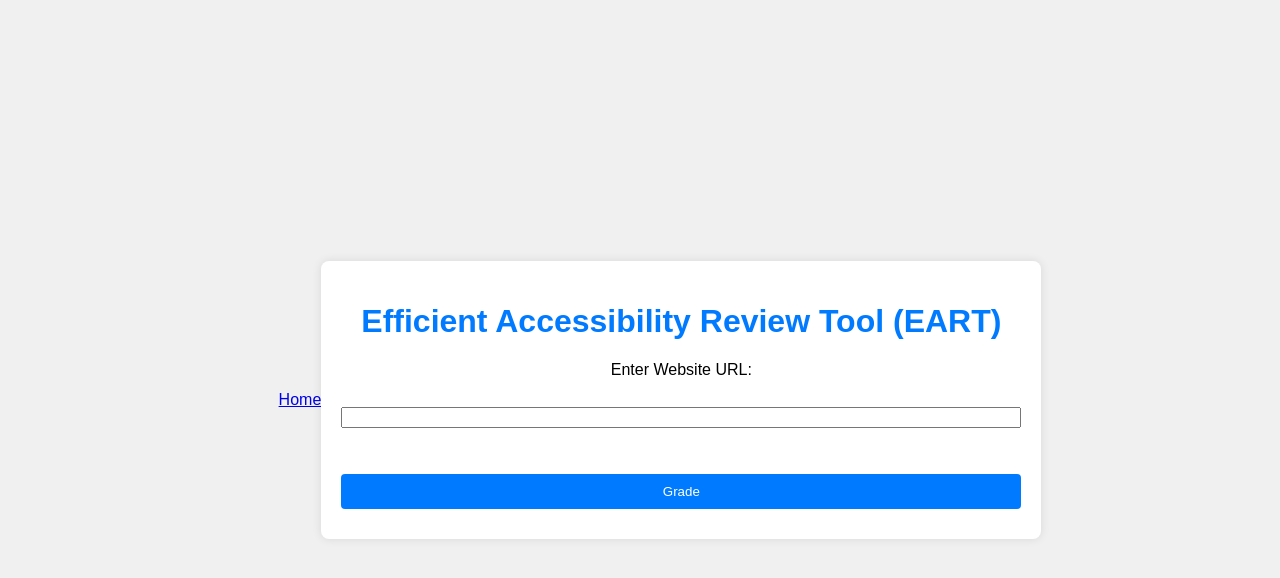
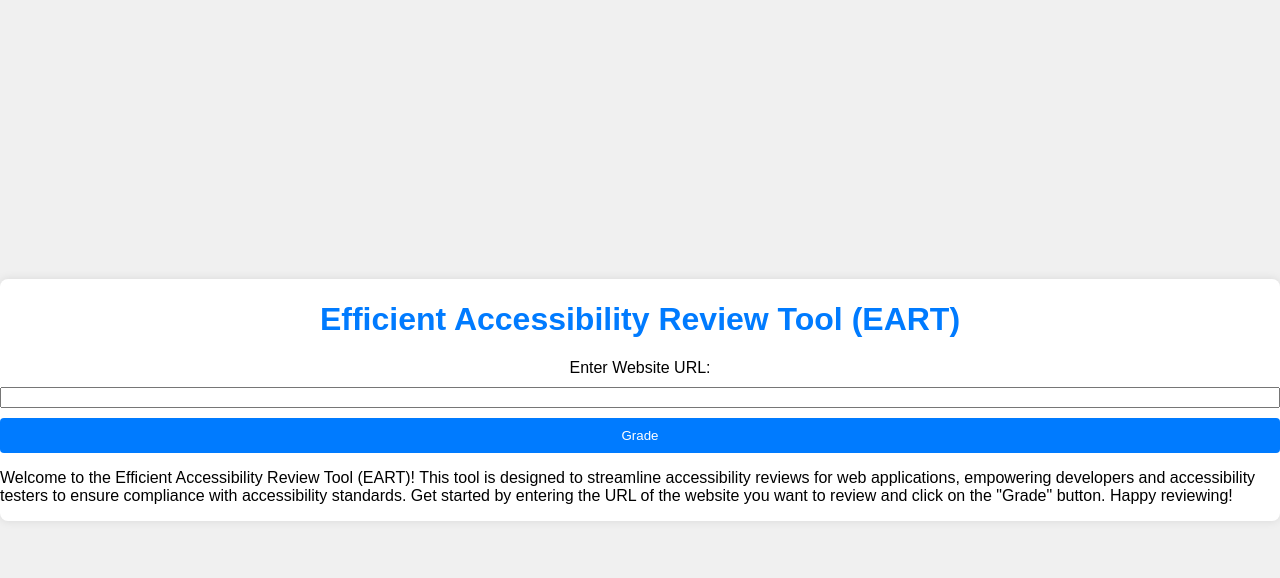
Before and after one commit to wwu-webtech/EART, a Flask app: page / in a window 1280 px wide. Shown: the top 578 px of the page. Run offline with Flask 3, Linux system fonts and the light colour scheme; some libraries are stand-ins or nearby versions.

Commit message:
Update format and adding autofill script

```diff
--- a/static/css/styles.css
+++ b/static/css/styles.css
@@ -1,5 +1,3 @@
-/* styles.css */
-
 /* Global styles */
 body {
     font-family: Arial, sans-serif;
@@ -14,15 +12,23 @@ body {
 
 .container {
     width: 100%;
-    max-width: 1000px;
     margin: auto;
-    padding: 20px;
+    padding: 0;
     background-color: #fff;
     border-radius: 8px;
     box-shadow: 0 0 10px rgba(0, 0, 0, 0.1);
     height: auto;
 }
 
+/* App-specific styles */
+.app-container label {
+    margin-bottom: 10px;
+    color: black; /* Change label text color to black */
+}
+
+.app-container p {
+    color: black; /* Change paragraph text color to black */
+}
 
 h1 {
     color: #007bff;
@@ -52,3 +58,32 @@ input[type="submit"] {
 input[type="submit"]:hover {
     background-color: #0056b3;
 }
+
+/* Result container styles */
+.result-container h2,
+.result-container h3,
+.result-container p,
+.result-container li {
+    color: black; /* Change text color to black */
+}
+
+.result-container table {
+    border-collapse: collapse;
+}
+
+.result-container thead {
+    background-color: white; /* White background for thead */
+}
+
+.result-container th,
+.result-container td {
+    padding: 8px;
+    border: 1px solid black; /* Lighter grey borders */
+    text-align: left;
+    color: black; /* Change column name text color to black */
+    background-color: rgb(235, 235, 235); /* White background for cells */
+}
+
+.result-container th {
+    background-color: #c7c7c7; /* Dark gray background */
+}
--- /dev/null
+++ b/static/js/autofill.js
@@ -0,0 +1,25 @@
+function AutofillOnSubmit(event) {
+    event.preventDefault(); // Prevent default form submission
+    var urlInput = document.getElementById("url");
+    var url = urlInput.value.trim();
+    // Regular expression to match URLs starting with http:// or https://
+    var httpRegex = /^https?:\/\//i;
+    // Regular expression to match known top-level domains
+    var tldRegex = /\.(com|org|net|edu|gov|mil|info|biz|us|uk|co|ca)$/i;
+    // Regular expression to match a trailing "/"
+    var trailingSlashRegex = /\/$/;
+    if (!httpRegex.test(url)) {
+        // If URL does not start with http:// or https://, add "https://"
+        url = "https://" + url;
+    }
+    // Check if the URL contains any known top-level domains or ends with "/"
+    if (!tldRegex.test(url) && !trailingSlashRegex.test(url)) {
+        // If not, submit the form without appending ".com"
+        event.target.submit();
+        return; // Exit the function early
+    }
+    // Update the input value
+    urlInput.value = url;
+    // Now submit the form
+    event.target.submit();
+}
--- a/templates/index.html
+++ b/templates/index.html
@@ -3,52 +3,59 @@
 <head>
     <meta charset="UTF-8">
     <meta name="viewport" content="width=device-width, initial-scale=1.0">
-    <title>Home | Accessibility Review Tool | Western Washington University</title>
+    <title>Home | Efficient Accessibility Review Tool | Western Washington University</title>
     <link rel="stylesheet" href="../static/css/styles.css">
 
+    <!-- My component script -->
+    <script src="../static/js/autofill.js"></script>
+
+    <!-- Ashlar components scripts -->
+    <script src="https://ashlar.blob.core.windows.net/ashlar-theme-files/js/search.js"></script>
+    <script src="https://ashlar.blob.core.windows.net/ashlar-theme-files/js/pre-header.js"></script>
+    <script src="https://ashlar.blob.core.windows.net/ashlar-theme-files/js/logo.js"></script>
+    <script src="https://ashlar.blob.core.windows.net/ashlar-theme-files/js/wwu-header.js"></script>
+    <script src="https://ashlar.blob.core.windows.net/ashlar-theme-files/js/social-media-icons.js"></script>
+    <script src="https://ashlar.blob.core.windows.net/ashlar-theme-files/js/wwu-footer.js"></script>
+    <script src="https://ashlar.blob.core.windows.net/ashlar-theme-files/js/main-navigation.js"></script>
+    <script src="https://ashlar.blob.core.windows.net/ashlar-theme-files/js/accessible-mega-menu.js"></script>
+    <script src="https://ashlar.blob.core.windows.net/ashlar-theme-files/js/menu-extras.js"></script>
 
 </head>
 <body>
+
+  <div class="container">
+
     <header>
-        <wwu-pre-header></wwu-pre-header>
-        <wwu-header sitename="Accessibility Review Tool" regioncontent=""></wwu-header>
+      <wwu-pre-header></wwu-pre-header>
+      <wwu-header sitename="Efficient Accessibility Review Tool" regioncontent=""></wwu-header>
+      <!--
+      <wwu-main-nav style="text-align: center;">
+        <a href="/" style="font-size: 100px;">Home</a>
+      </wwu-main-nav>
+      -->
+    </header>
 
-        <wwu-main-nav>
-          <a href="/">Home</a>
-        </wwu-main-nav>
-    </header>
     <main id="main-content">
-  <div class="page-content">
-    <div class="region-wrapper">
+      <div class="page-content">
+        <div class="region-wrapper">
+          <div class="app-container">
+            <h1>Efficient Accessibility Review Tool (EART)</h1>
+            <form id="urlForm" action="/" method="post" onsubmit="AutofillOnSubmit(event)">
+              <!-- Ensure the label is properly included -->
+              <label for="url">Enter Website URL:</label>
+              <input type="text" id="url" name="url">
+              <input type="submit" value="Grade">
+            </form>
+            <p>Welcome to the Efficient Accessibility Review Tool (EART)! This tool is designed to streamline accessibility reviews for web applications, empowering developers and accessibility testers to ensure compliance with accessibility standards. Get started by entering the URL of the website you want to review and click on the "Grade" button. Happy reviewing!</p>
+          </div> <!-- class "app-container"   -->
+        </div> <!-- class region-wrapper  -->
+      </div> <!-- class "page-content" -->
+    </main>
 
-        <div class="container">
-        <h1>Efficient Accessibility Review Tool (EART)</h1>
-        <form action="/" method="post">
-            <label for="url">Enter Website URL:</label><br>
-            <input type="text" id="url" name="url"><br><br>
-            <input type="submit" value="Grade">
-        </form>
-    </div> <!-- class "container"   -->
-    </div> <!-- class region-wrapper  -->
-    </div> <!-- class "page-content" -->
-</main>
-<footer>
-    <wwu-footer></wwu-footer>
-</footer>
+    <footer>
+      <wwu-footer></wwu-footer>
+    </footer>
 
-<!-- Supply scripts here -->
-  <!-- scripts for ashlar components -->
-
-  <script src="https://ashlar.blob.core.windows.net/ashlar-theme-files/js/search.js"></script>
-  <script src="https://ashlar.blob.core.windows.net/ashlar-theme-files/js/pre-header.js"></script>
-  <script src="https://ashlar.blob.core.windows.net/ashlar-theme-files/js/logo.js"></script>
-  <script src="https://ashlar.blob.core.windows.net/ashlar-theme-files/js/wwu-header.js"></script>
-  <script src="https://ashlar.blob.core.windows.net/ashlar-theme-files/js/social-media-icons.js"></script>
-  <script src="https://ashlar.blob.core.windows.net/ashlar-theme-files/js/wwu-footer.js"></script>
-
-  <script src="https://ashlar.blob.core.windows.net/ashlar-theme-files/js/main-navigation.js"></script>
-  <script src="https://ashlar.blob.core.windows.net/ashlar-theme-files/js/accessible-mega-menu.js"></script>
-  <script src="https://ashlar.blob.core.windows.net/ashlar-theme-files/js/menu-extras.js"></script>
-
+  </div>
 </body>
 </html>
```
Also changed, not shown: templates/result.html (+62 -6 lines).
